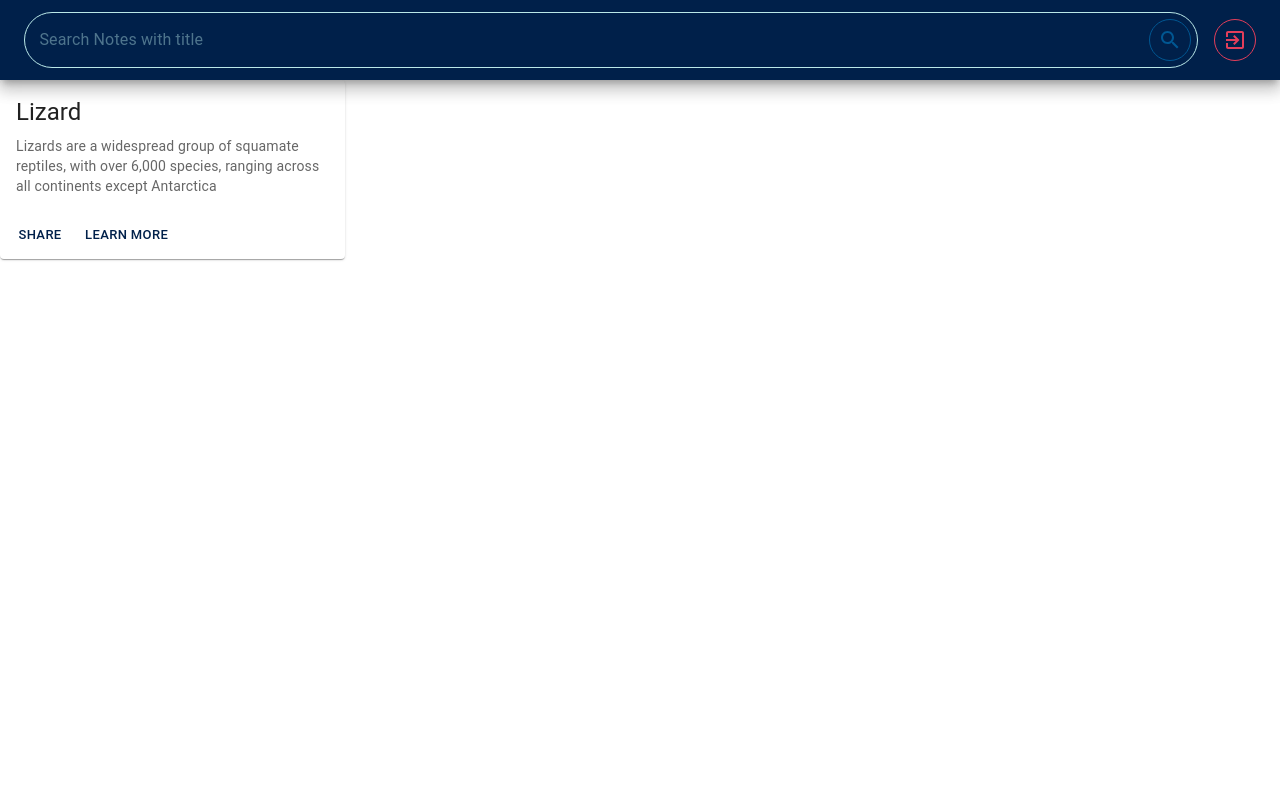
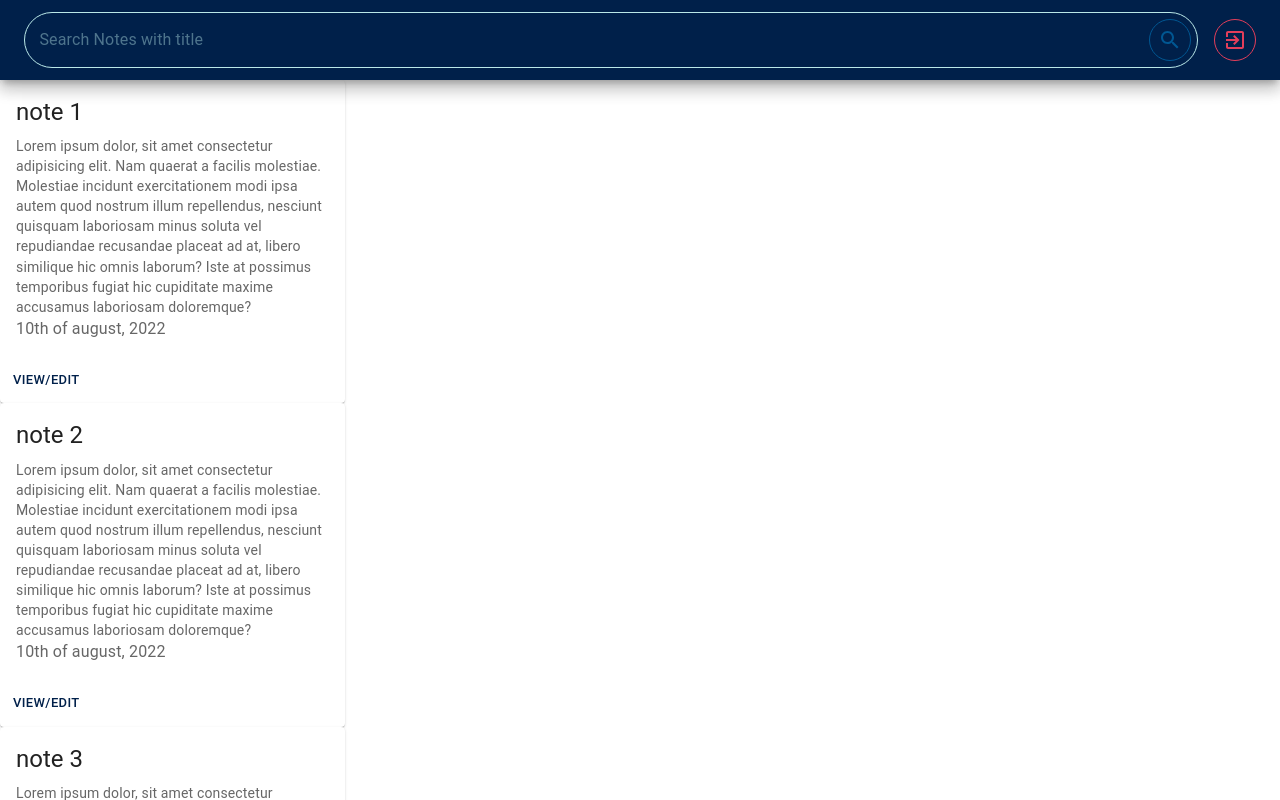
Before and after one commit to Folareen/sleek-notes, a React (Create React App) app: page / in a window 1280 px wide. Shown: the top 800 px of the page. Built offline with nearby package versions, Linux system fonts and the light colour scheme.

Commit message:
notespreview page

```diff
--- a/src/components/NotesPreviewCard.jsx
+++ b/src/components/NotesPreviewCard.jsx
@@ -2,27 +2,34 @@ import React, { Component} from 'react'
 import Card from '@mui/material/Card';
 import CardActions from '@mui/material/CardActions';
 import CardContent from '@mui/material/CardContent';
-import CardMedia from '@mui/material/CardMedia';
 import Button from '@mui/material/Button';
 import Typography from '@mui/material/Typography';
 
 export default class NotesPreviewCard extends Component{
+    constructor(props){
+        super(props)
+    }
 
     render(){
+        const {id, title, body, date } = this.props
         return (
             <Card sx={{ maxWidth: 345 }}>
             <CardContent>
                 <Typography gutterBottom variant="h5" component="div">
-                Lizard
+                {title}
                 </Typography>
                 <Typography variant="body2" color="text.secondary">
-                Lizards are a widespread group of squamate reptiles, with over 6,000
-                species, ranging across all continents except Antarctica
+                {body}
                 </Typography>
+                <Typography variant="p" color="text.secondary">
+                {date}
+                </Typography>
+
+
             </CardContent>
             <CardActions>
-                <Button size="small">Share</Button>
-                <Button size="small">Learn More</Button>
+                <Button size="small">View/Edit</Button>
+                <Button size="small"></Button>
             </CardActions>
             </Card>
         );
--- a/src/pages/NotesPreview.jsx
+++ b/src/pages/NotesPreview.jsx
@@ -3,8 +3,10 @@ import { AppBar, Box, Toolbar, IconButton, InputBase, Grid} from '@mui/material'
 import SearchIcon from '@mui/icons-material/Search';
 import ExitToAppIcon from '@mui/icons-material/ExitToApp';
 import NotesPreviewCard from '../components/NotesPreviewCard';
+import testFirebase from '../testFirebase'
 
 export default class NotesPreview extends Component {
+
   render() {
     return (
     <Box >
@@ -28,9 +30,17 @@ export default class NotesPreview extends Component {
                 </IconButton>
             </Toolbar>
         </AppBar>
+
         <Grid>
-            <NotesPreviewCard/>
+            {
+                testFirebase.map(
+                    ({ id, title, body, date}) => {
+                        return <NotesPreviewCard id={id} title={title} body={body} date={date} key={id}/>
+                    }
+                )
+            }
         </Grid>
+
     </Box>
 
   );
```
